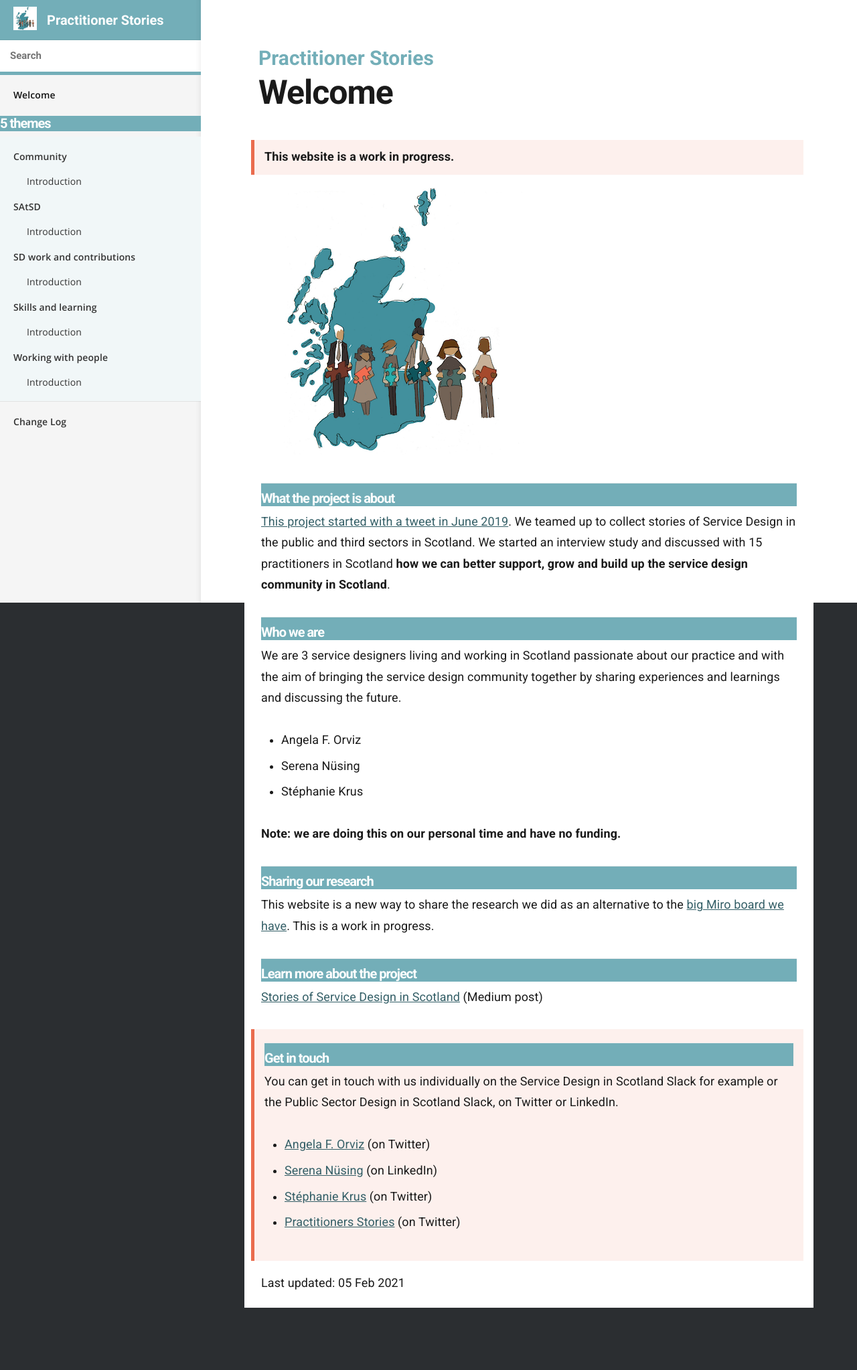
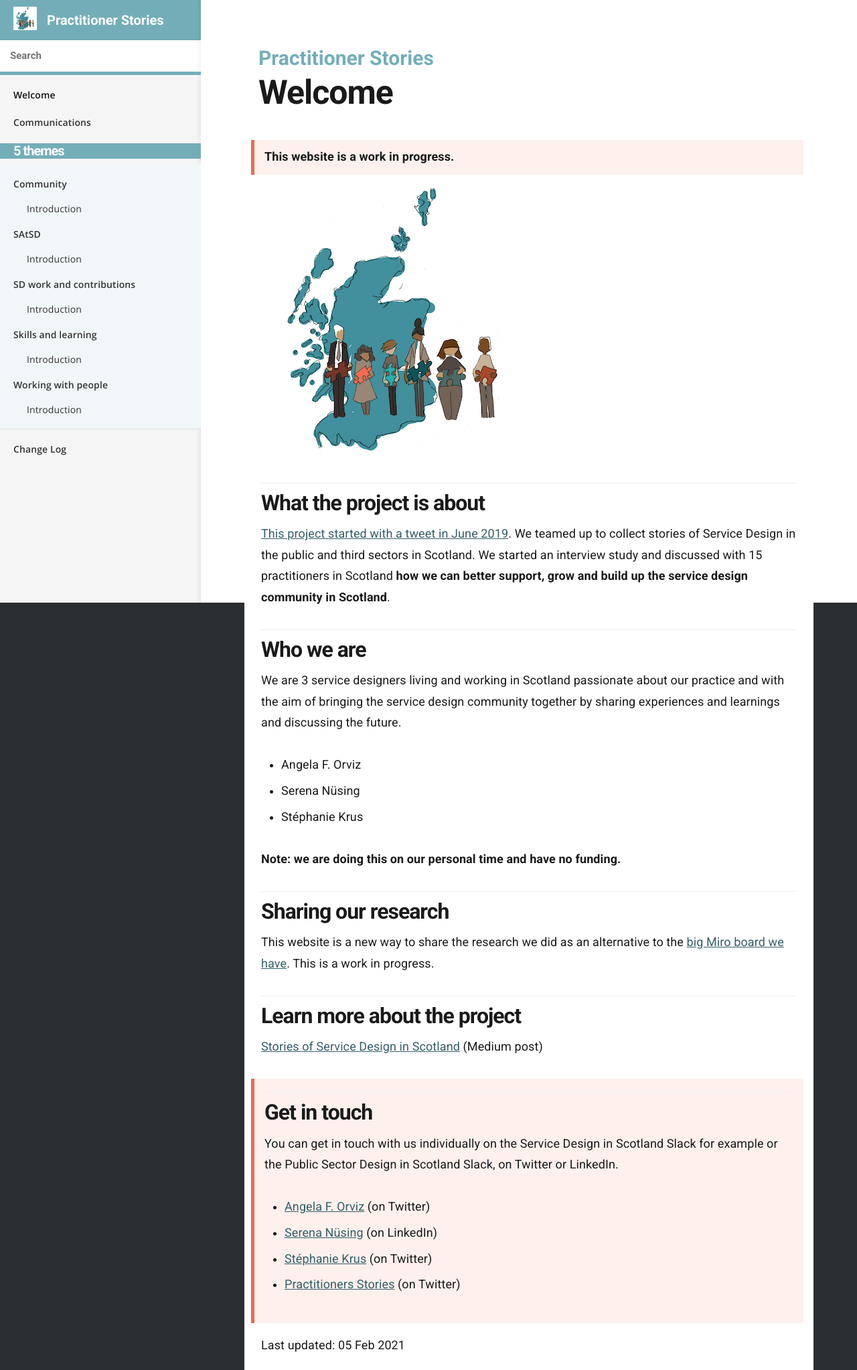
Before and after one commit to stephanie-K/practitioner-stories, a Jekyll site: the page built from index.md, in a window 1280 px wide. Shown: the whole page at 67% size. Built offline with Jekyll 4.4.1, drawn with Linux system fonts in a browser that asks for light colours; before the commit the page ends 1953 px from its top, so only the background shows below that.

Commit message:
change visual of navigation

```diff
--- a/_layouts/default.html
+++ b/_layouts/default.html
@@ -44,6 +44,9 @@
 						{% assign home = site.html_pages | where: 'url', '/' | first %}
 						<a href="{{ site.baseurl }}/">{{ home.title }}</a>
 					</li>
+					<li class="nav-item top-level {% if page.url == '/comms' %}current{% endif %}">
+						<a href="https://stephanie-k.github.io/practitioner-stories/comms">Communications</a>
+					</li>
 				</ul>
 				<h2>5 themes</h2>
 				<ul style="background-color: #f1f7f8;">
--- a/_sass/_layout.scss
+++ b/_sass/_layout.scss
@@ -222,12 +222,15 @@ header > form {
 	@media (min-width: $mobile-break) {
 		display: block;
 	}
+
 }
-h2 {
+nav h2 {
 	color: #fff;
 	background-color: $brand-colour;
 	font-size: 2rem;
+	padding-left: 20px;
 }
+
 nav > ul {
 	padding: $space / 2 0;
 
```
